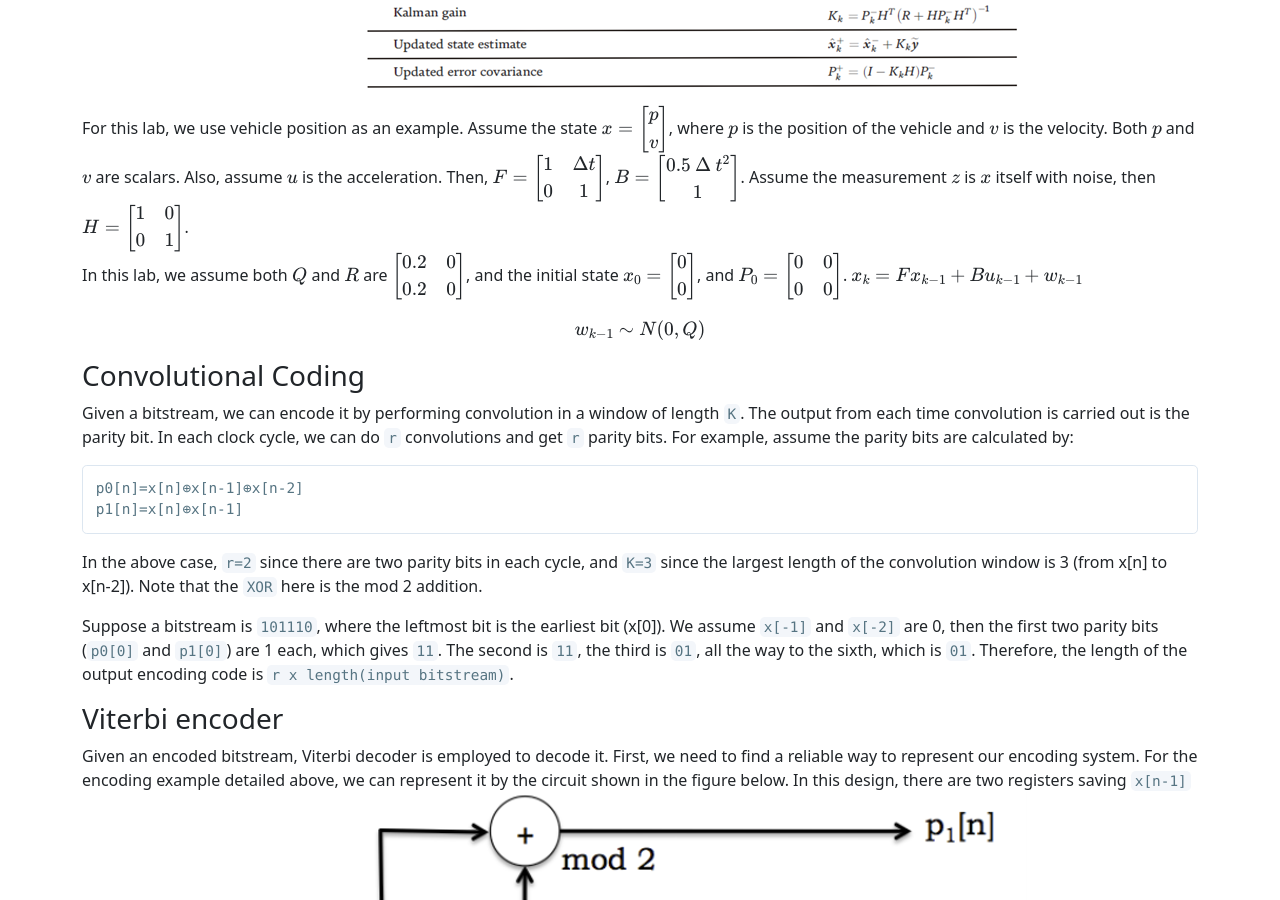
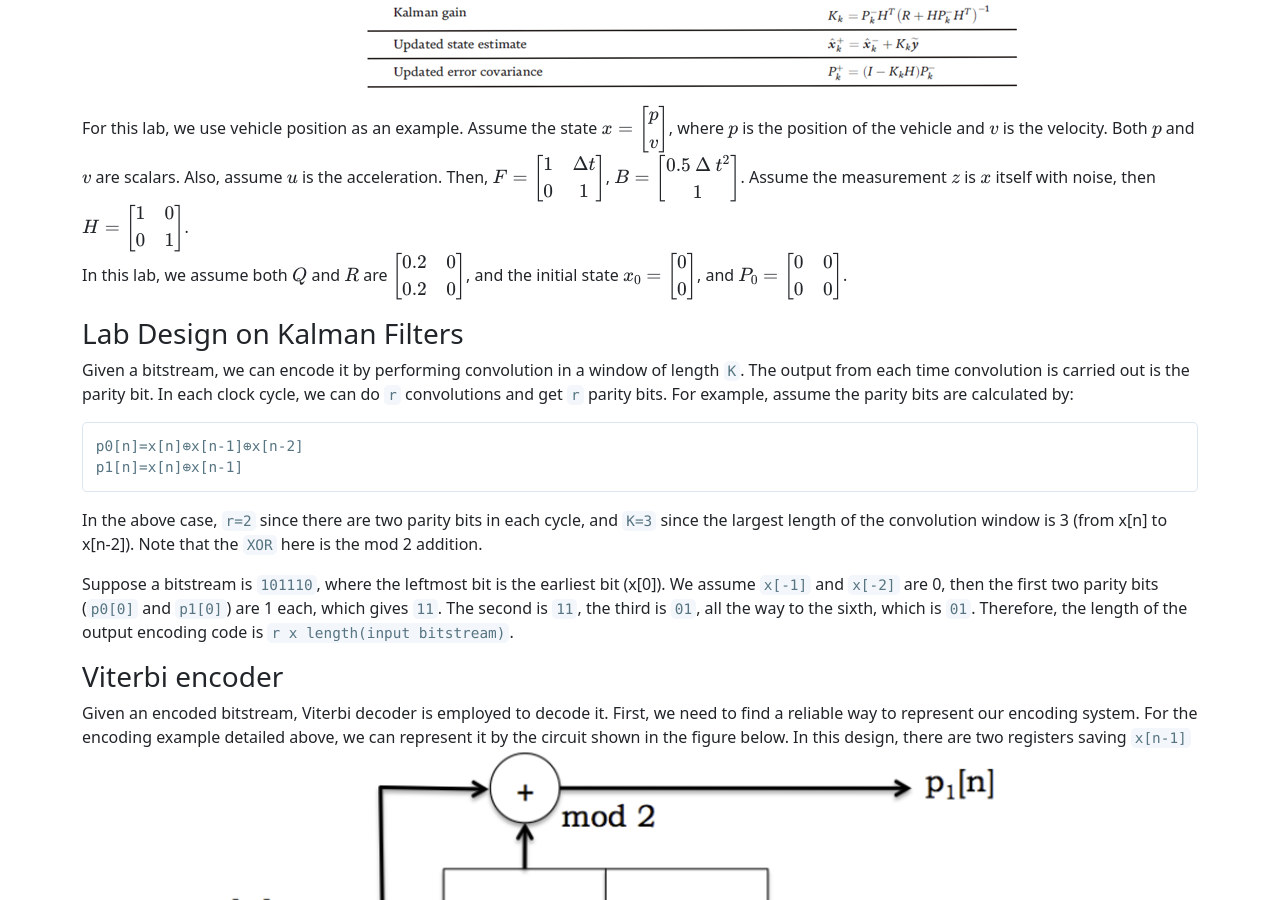
Before and after one commit to hailiangh/hailiangh.github.io, a Jekyll site: the page built from TA/ECEN689_Spring2022/lab7_manual.md, in a window 1280 px wide and 900 px high, scrolled down 705 px. Built offline with Jekyll 4.4.1, drawn with Linux system fonts in a browser that asks for light colours.

Commit message:
Update lab7_manual.md

````diff
--- a/TA/ECEN689_Spring2022/lab7_manual.md
+++ b/TA/ECEN689_Spring2022/lab7_manual.md
@@ -26,12 +26,8 @@ Now we have an estimation system, where we have two known inputs `u[k]` and `z[k
 
 For this lab, we use vehicle position as an example. Assume the state $$x=\begin{bmatrix}p\\ v\end{bmatrix}$$, where $$p$$ is the position of the vehicle and $$v$$ is the velocity. Both $$p$$ and $$v$$ are scalars. Also, assume $$u$$ is the acceleration. Then, $$F=\begin{bmatrix} 1 & ∆t \\ 0 & 1 \end{bmatrix}$$, $$B=\begin{bmatrix} 0.5∆t^2 \\ 1\end{bmatrix} $$. Assume the measurement $$z$$ is $$x$$ itself with noise, then $$H=\begin{bmatrix} 1 & 0 \\ 0 & 1\end{bmatrix} $$.
 In this lab, we assume both $$Q$$ and $$R$$ are $$\begin{bmatrix} 0.2 & 0 \\ 0.2 & 0\end{bmatrix} $$, and the initial state $$x_0 = \begin{bmatrix} 0 \\ 0\end{bmatrix} $$, and $$P_0=\begin{bmatrix} 0 & 0 \\ 0 & 0\end{bmatrix} $$.
-$$x_k = F x_{k-1} + Bu_{k-1} + w_{k-1}$$
 
-$$w_{k-1}\sim N(0,Q)$$
-
-
-### Convolutional Coding
+### Lab Design on Kalman Filters
 Given a bitstream, we can encode it by performing convolution in a window of length `K`. The output from each time convolution is carried out is the parity bit. In each clock cycle, we can do `r` convolutions and get `r` parity bits.
 For example, assume the parity bits are calculated by:
 ```
````
